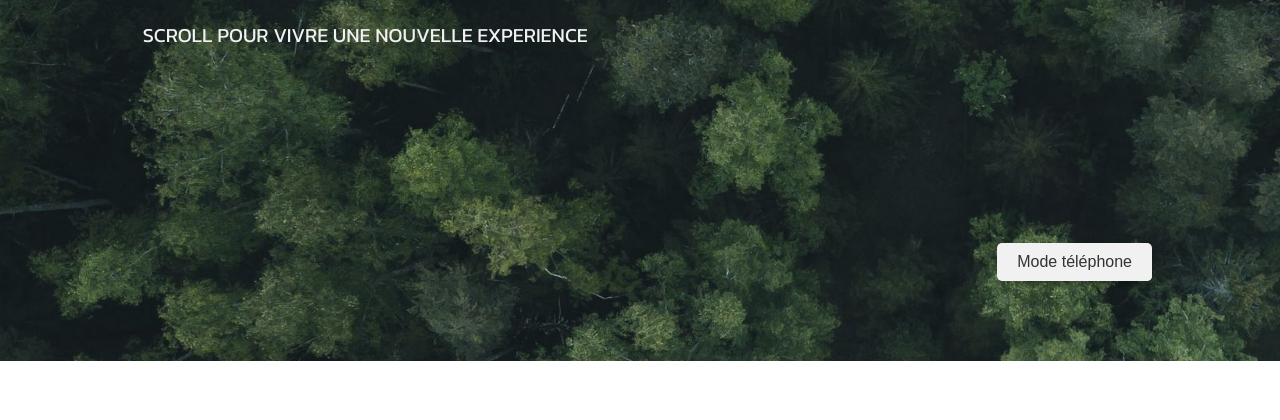
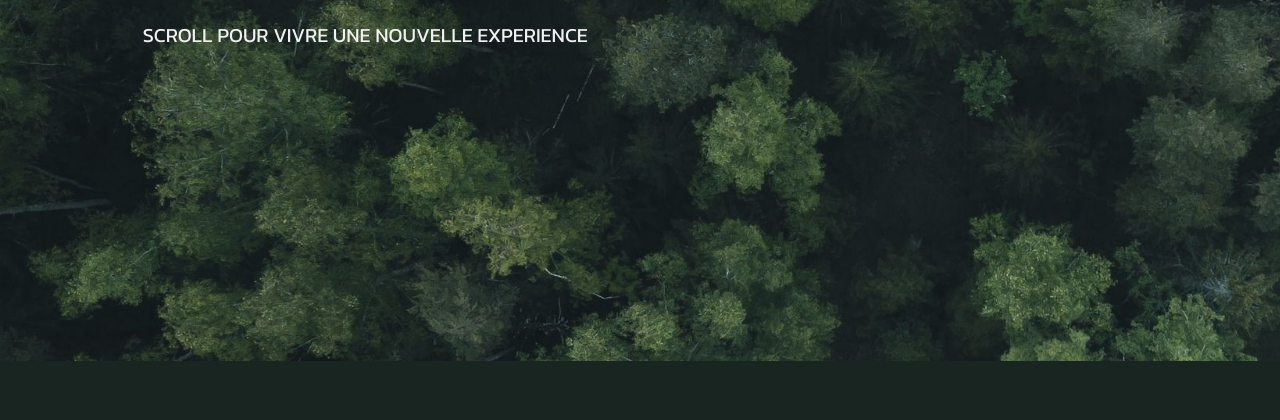
Before and after one commit to Sl4yZ/portfolio2, a PHP site: page /alexis.html in a window 1280 px wide. Shown: the part 439-859 px from the top of the page. After the commit the page ends 800 px from the top, so only its background shows below. Run offline with PHP 8.4, Linux system fonts and the light colour scheme; some libraries are stand-ins or nearby versions.

Commit message:
Add files via upload

```diff
--- a/alexis.html
+++ b/alexis.html
@@ -29,27 +29,16 @@
         <h1><span>Alexis </span><span> </span><span>Casset </span><span>Carlot</span></h1>
         <div class="h3-wrapper">
             <div class="visible"><span>Scroll pour </span><span>vivre </span><span>une nouvelle </span><span>experience</span></div>
-            <div>
-                <span>Je m'appelle Alexis Casset--Carlot, j'ai 18 ans et je vis à Lyon. On dit souvent de moi que je suis calme et motivé. Une fois que je commence un projet, je m’y mets à fond, même si je l’avoue, je perds vite patience.</span><br><br>
-                <span>Actuellement, je suis étudiant en cybersécurité dans l'école “Guardia Cybersecurity School”.</span><br><br>
-                <span>Je suis passionné(e) par le tennis, l'automobile et le dessin (digital ou papier). En groupe, je suis plutôt du genre à bien m’organiser. J’aime que tout soit ordonné pour ne pas aller dans tous les sens.</span><br><br>
-                <span>Voilà qui je suis : quelqu’un de calme et sérieux, mais aussi organisé. Je prends mon temps, mais je vais toujours au bout de ce qui compte vraiment pour moi.</span>
-            </div>
+            <div><span>Je m'appelle Alexis Casset--CArlot, j'ai 18 ans et je vis à Lyon. On dit souvent de moi que je suis calme et motivé. Une fois que je commence un projet, je m’y mets à fond, même si je l’avoue, je perds vite patience.
+
+                Actuellement, je suis étudiant en cybersécurité dans l'école “Guardia Cybersecurity School”.
+
+                Je suis passionné(e) par le tennis, l'automobile et le dessin (digital ou papier). En groupe, je suis plutôt du genre à bien m’organiser. J’aime que tout soit ordonné pour ne pas aller dans tout les sens.
+
+                Voilà qui je suis : quelqu’un de calme et sérieux, mais aussi organisé. Je prends mon temps, mais je vais toujours au bout de ce qui compte vraiment pour moi.</span></div>
         </div>
     </div>
     <img src="static/image/alexis/guardia2.png" class="logo">
-
-    <!-- Bouton pour activer le mode téléphone -->
-    <div class="mode-switch">
-        <button id="toggleMode"></button>
-    </div>
-
-    <!-- Navigation pour le mode téléphone -->
-    <div id="phoneNavigation" class="hidden">
-        <button id="prevPage">Précédent</button>
-        <button id="nextPage">Suivant</button>
-    </div>
-
     <script src="https://cdnjs.cloudflare.com/ajax/libs/gsap/3.5.1/gsap.min.js"></script>
     <script src="static/js/alexis.js"></script>
 </body>
--- a/static/css/alexis.css
+++ b/static/css/alexis.css
@@ -1,4 +1,3 @@
-/* Styles de base existants */
 header a {
     display: inline-block;
     margin-left: 3%;
@@ -232,50 +231,6 @@ p span {
     box-shadow: 0 4px 6px rgba(0, 0, 0, 0.5);
 }
 
-#toggleMode {
-    position: fixed;
-    bottom: 10%;
-    right: 10%;
-    background-color: #f1f1f1;
-    color: #333;
-    font-size: 16px;
-    padding: 10px 20px;
-    border: none;
-    border-radius: 5px;
-    cursor: pointer;
-    z-index: 1000;
-    box-shadow: 0 4px 6px rgba(0, 0, 0, 0.2);
-}
-
-#phoneNavigation {
-    position: fixed;
-    bottom: 5%;
-    left: 50%;
-    transform: translateX(-50%);
-    display: flex;
-    gap: 20px;
-    z-index: 1000;
-}
-
-#phoneNavigation.hidden {
-    display: none;
-}
-
-#phoneNavigation button {
-    background-color: #333;
-    color: #f1f1f1;
-    border: 2px solid #f1f1f1;
-    border-radius: 5px;
-    padding: 10px 15px;
-    font-size: 16px;
-    cursor: pointer;
-    transition: background-color 0.3s, color 0.3s;
-}
-
-#phoneNavigation button:hover {
-    background-color: #f1f1f1;
-    color: #333;
-}
 
 @media (max-width: 1200px) {
     h1 {
@@ -313,9 +268,6 @@ p span {
     .l1, .l2 {
         width: 100px;
     }
-    #toggleMode {
-        bottom: 15%;
-    }
 }
 
 @media (max-width: 480px) {
--- a/static/js/alexis.js
+++ b/static/js/alexis.js
@@ -17,7 +17,6 @@ let canScroll = true;
 let startY = 0;
 let endY = 0;
 
-// Ajout des événements au chargement de la page
 window.addEventListener('load', () => {
     const TL = gsap.timeline({paused: true});
 
@@ -61,7 +60,6 @@ function handleScroll(direction) {
     if (currentIndex < 0) currentIndex = 0;
     if (currentIndex >= h3Elements.length) currentIndex = h3Elements.length - 1;
 
-    // Ajout des comportements pour chaque index
     if (currentIndex === 1) {
         document.body.style.backgroundPosition = 'right center';
 
@@ -121,42 +119,3 @@ function showScrollTimer() {
         timerOverlay.remove();
     }, 1000);
 }
-
-/* Mode téléphone et navigation */
-
-/* Bouton de mode téléphone */
-const toggleModeButton = document.createElement('button');
-toggleModeButton.id = 'toggleMode';
-toggleModeButton.textContent = 'Mode téléphone';
-document.body.appendChild(toggleModeButton);
-
-// Barre de navigation pour le mode téléphone
-const phoneNavigation = document.createElement('div');
-phoneNavigation.id = 'phoneNavigation';
-phoneNavigation.classList.add('hidden');
-phoneNavigation.innerHTML = `
-    <button class="prevBtn">Précédent</button>
-    <button class="nextBtn">Suivant</button>
-`;
-document.body.appendChild(phoneNavigation);
-
-// Fonction pour basculer entre le mode téléphone et l'interface classique
-toggleModeButton.addEventListener('click', () => {
-    const isHidden = phoneNavigation.classList.contains('hidden');
-    if (isHidden) {
-        phoneNavigation.classList.remove('hidden');
-        toggleModeButton.textContent = 'Retour';
-    } else {
-        phoneNavigation.classList.add('hidden');
-        toggleModeButton.textContent = 'Mode téléphone';
-    }
-});
-
-// Actions des boutons Précédent et Suivant dans le mode téléphone
-phoneNavigation.querySelector('.prevBtn').addEventListener('click', () => {
-    handleScroll(-1);
-});
-
-phoneNavigation.querySelector('.nextBtn').addEventListener('click', () => {
-    handleScroll(1);
-});
```
